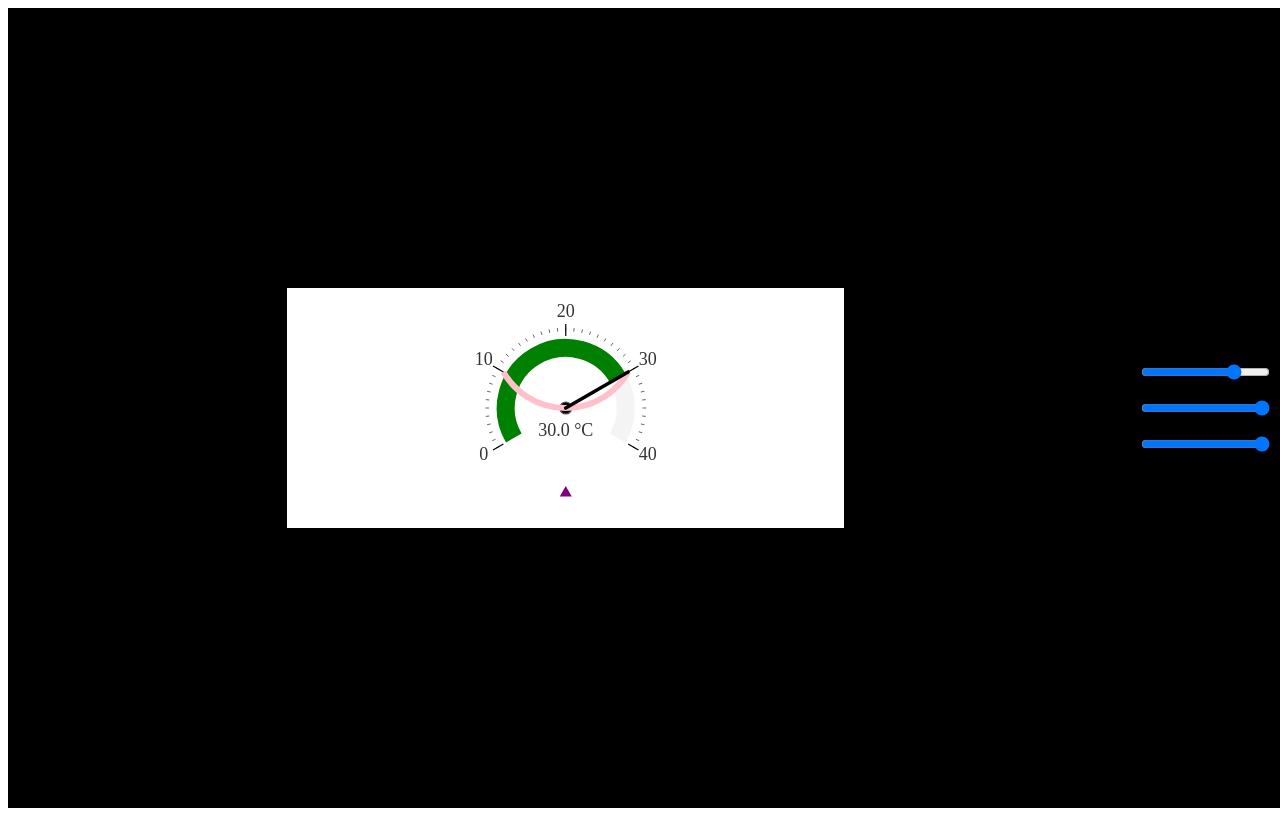
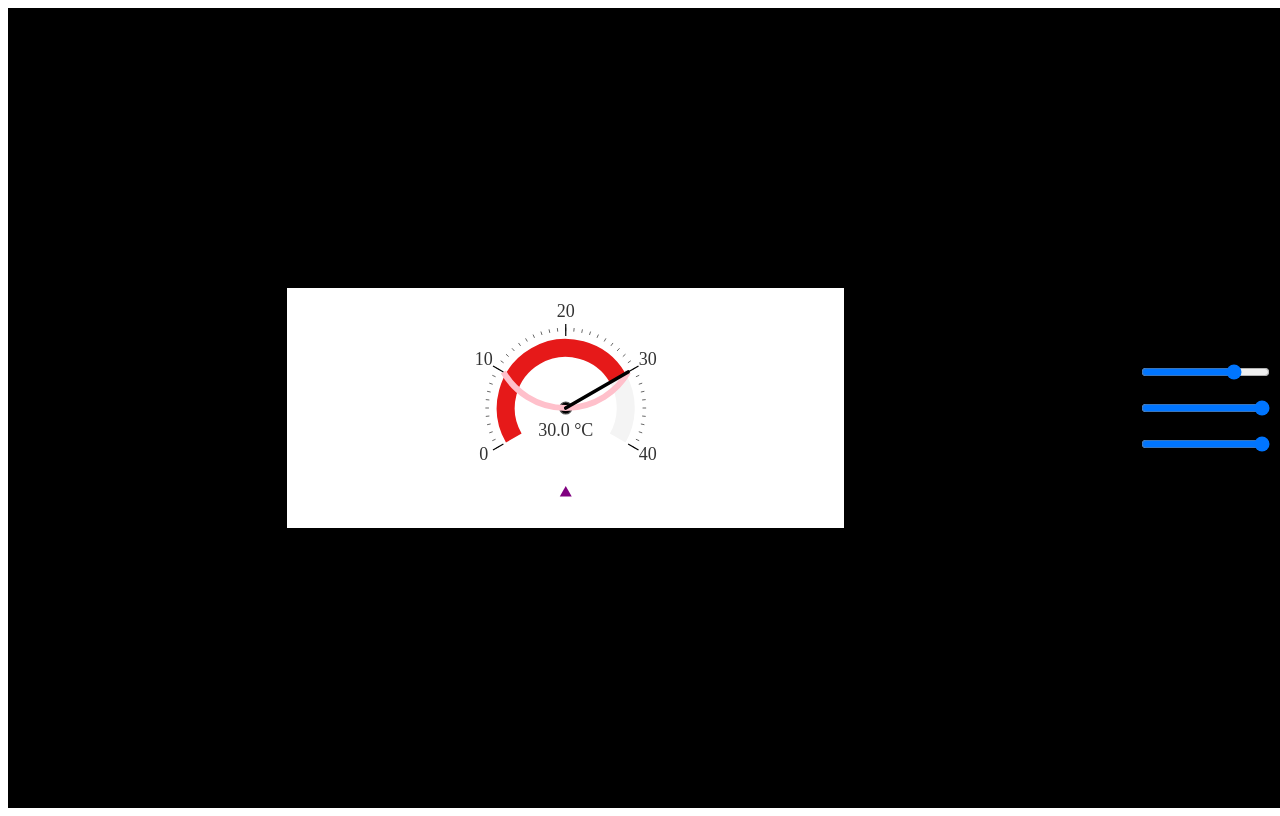
Before and after one commit to be-glass/TGauge, a Vue app: page / in a window 1280 px wide. Built offline with nearby package versions, Linux system fonts and the light colour scheme.

Commit message:
temp2color

```diff
--- a/src/components/Gauge.vue
+++ b/src/components/Gauge.vue
@@ -19,7 +19,7 @@
         <!-- Color Scale Arc -->
         <path
             :d="`M ${colorArc.x1} ${colorArc.y1} A ${props.cfg.colorScale.radius} ${props.cfg.colorScale.radius} 0 ${colorArc.sweep} 1 ${colorArc.x2} ${colorArc.y2}`"
-            :stroke="props.cfg.colorScale.color"
+            :stroke="colorArc.color"
             :stroke-width="props.cfg.colorScale.thickness"
             fill="none"
         />
@@ -144,7 +144,6 @@ const angleObject = computed(() => ({
   c: computeAngle(props.values.c),
 }));
 
-// ✅ Compute Color Arc Positions (Fixes radians conversion and adds x2, y2)
 const colorArc = computed(() => {
   const startAngle = props.cfg.scale.startAngle;
   const endAngle = angleObject.value.a;
@@ -159,6 +158,7 @@ const colorArc = computed(() => {
     x2: r * Math.cos(endRad),
     y2: r * Math.sin(endRad),
     sweep: endAngle - startAngle > 180 ? 1 : 0,
+    color: temp2color(props.values.a),
   };
 });
 
@@ -201,6 +201,8 @@ const trendArc = computed(() => {
     sweep: endAngle > startAngle ? 1 : 0,
     large: 0,
     color: endAngle > startAngle ? props.cfg.trendArc.colorUp : props.cfg.trendArc.colorDown,
+    // color: temp2color(props.values.c),
+
   };
 
 
@@ -295,6 +297,19 @@ const trianglePoints = computed(() => {
   return `${x1},${y1} ${x2},${y2} ${x3},${y3}`;
 });
 
+
+
+const temp2color = (v, a = 1) => {
+  const v0 = 10, v1 = 30;
+  const rl = Math.min(1, Math.max(0, (v - v0) / (v1 - v0))); // Normalize & clamp value
+  return `hsla(${200 * (1 - rl)}, 80%, 50%, ${a})`;
+};
+
+
+
+
+
+
 </script>
 
 <style scoped>
```
